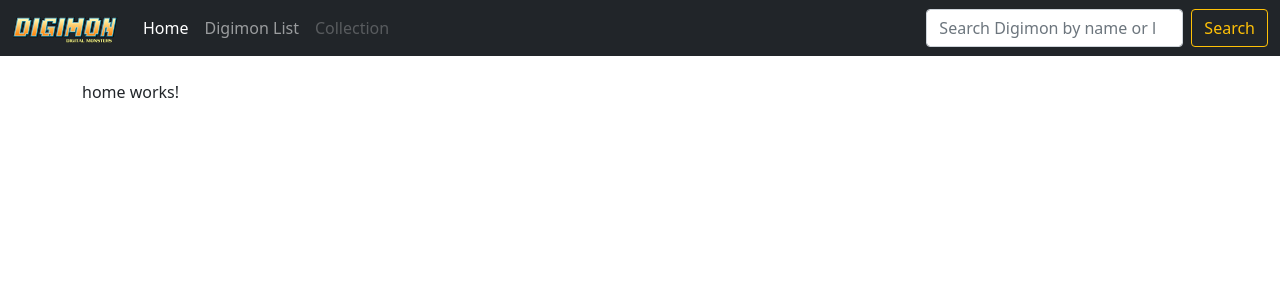
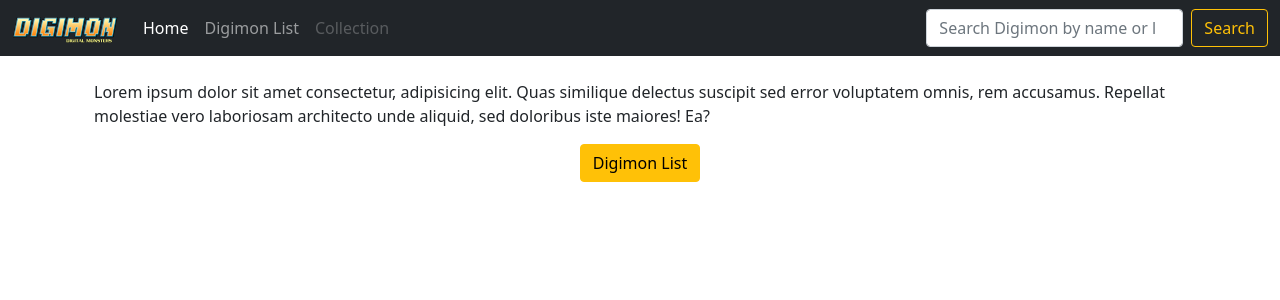
Before and after one commit to ElNotaCode/digipedia-app, an Angular app: page / in a window 1280 px wide. Shown: the top 300 px of the page. Built offline with nearby package versions, Linux system fonts and the light colour scheme.

Commit message:
funcion de busqueda implementada

```diff
--- a/src/app/components/digimon-list/digimon-list.component.html
+++ b/src/app/components/digimon-list/digimon-list.component.html
@@ -1,7 +1,6 @@
 <div class="container">
   <!--por cada digimon va a crear una carta, a la cual le pasamos los datos de este-->
-  <app-digimon-card
-    *ngFor="let digimon of digimons"
-    [digimon]="digimon"
-  ></app-digimon-card>
+  <div *ngFor="let digimon of digimons" class="d-flex justify-content-center">
+    <app-digimon-card [digimon]="digimon"></app-digimon-card>
+  </div>
 </div>
--- a/src/app/components/digimon-search/digimon-search.component.html
+++ b/src/app/components/digimon-search/digimon-search.component.html
@@ -1 +1,6 @@
-<p>digimon-search works!</p>
+<div class="container">
+  <!--por cada digimon va a crear una carta, a la cual le pasamos los datos de este-->
+  <div *ngFor="let digimon of digimons" class="d-flex justify-content-center">
+    <app-digimon-card [digimon]="digimon"></app-digimon-card>
+  </div>
+</div>
--- a/src/app/components/digimon-search/digimon-search.component.ts
+++ b/src/app/components/digimon-search/digimon-search.component.ts
@@ -1,5 +1,6 @@
 import { Component, OnInit } from '@angular/core';
-import { ActivatedRoute } from '@angular/router';
+import { ActivatedRoute, Router } from '@angular/router';
+import { DigimonService } from 'src/app/_services/digimon.service';
 
 @Component({
   selector: 'app-digimon-search',
@@ -7,11 +8,20 @@ import { ActivatedRoute } from '@angular/router';
   styleUrls: ['./digimon-search.component.css'],
 })
 export class DigimonSearchComponent implements OnInit {
-  constructor(private route: ActivatedRoute) {
-    this.route.params.subscribe((params) => console.log(params));
+  constructor(
+    private route: ActivatedRoute,
+    private router: Router,
+    private digimonService: DigimonService
+  ) {
+    this.route.params.subscribe((params) => (this.search = params['search']));
   }
 
-  ngOnInit(): void {}
+  ngOnInit(): void {
+    this.router.routeReuseStrategy.shouldReuseRoute = () => false;
+    this.buscarDigimon();
+  }
+
+  search: string = '';
 
   levels: string[] = [
     'Fresh',
@@ -23,7 +33,7 @@ export class DigimonSearchComponent implements OnInit {
     'Armor',
   ];
 
-  search: string = '';
+  digimons: any = '';
 
   buscarDigimon() {
     let searchStr = this.tratarDatos();
@@ -31,12 +41,18 @@ export class DigimonSearchComponent implements OnInit {
     let esLevel = this.comprobarNivel(searchStr);
     console.log(esLevel);
 
-    //reseteamos la variable search
-    this.search = '';
-
     //Hacer peti correspondiente
     if (esLevel) {
+      //buscaremos por nivel
+      this.digimonService
+        .getDigimonByLevel(searchStr)
+        .subscribe((result) => (this.digimons = result));
     } else {
+      //buscaremos por nombre
+      this.digimonService
+        .getDigimonByName(searchStr)
+        .subscribe((result) => (this.digimons = result));
+      console.log(this.digimons);
     }
   }
 
--- a/src/app/components/home/home.component.html
+++ b/src/app/components/home/home.component.html
@@ -1 +1,15 @@
-<p>home works!</p>
+<div class="container">
+  <div class="d-flex justify-content-center">
+    <p class="text-justify">
+      Lorem ipsum dolor sit amet consectetur, adipisicing elit. Quas similique
+      delectus suscipit sed error voluptatem omnis, rem accusamus. Repellat
+      molestiae vero laboriosam architecto unde aliquid, sed doloribus iste
+      maiores! Ea?
+    </p>
+  </div>
+  <div class="d-flex justify-content-center">
+    <button type="button" class="btn btn-warning" routerLink="/digimon-list">
+      Digimon List
+    </button>
+  </div>
+</div>
```
